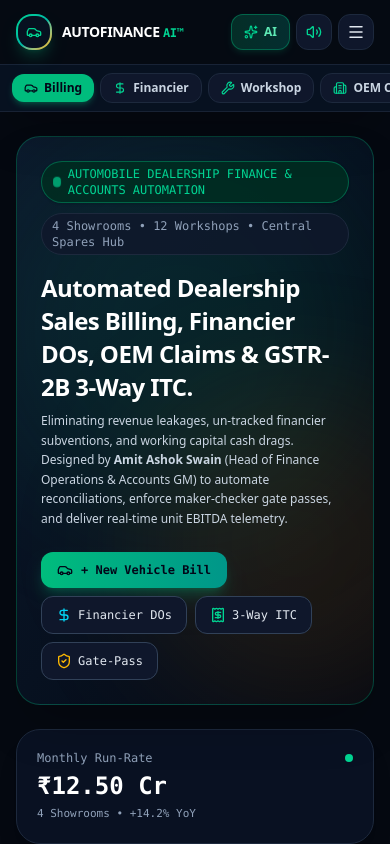
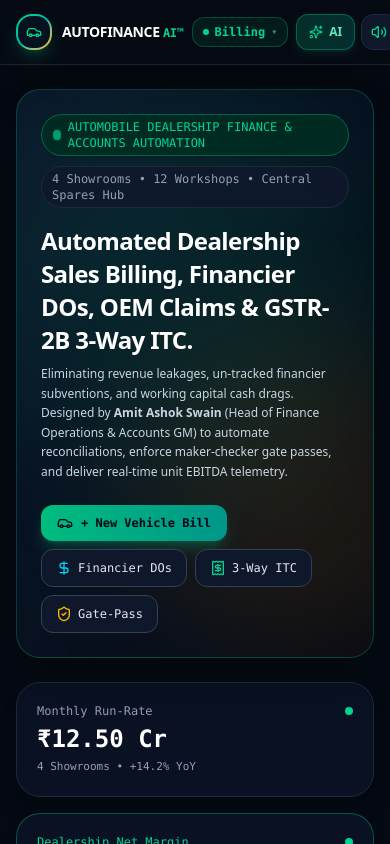
Before and after one commit to Amit-Ashok-Swain/autofinance-ai-automation, a React (Vite) app: page / in a window 390 px wide. Shown: the top 844 px of the page. Built offline with nearby package versions, Linux system fonts and the light colour scheme.

Commit message:
fix: eliminate secondary horizontal scrollbar and enforce 100vw zero-overflow layout

```diff
--- a/src/App.jsx
+++ b/src/App.jsx
@@ -17,7 +17,6 @@ export default function App() {
   const [isAiModalOpen, setIsAiModalOpen] = useState(false);
   const [isDossierOpen, setIsDossierOpen] = useState(false);
 
-  // Global Keyboard Shortcuts (1-7 for modules, ⌘K for Copilot, ⌘D for Dossier, M for Mute)
   useEffect(() => {
     const handleKeyDown = (e) => {
       const isInputting =
@@ -56,7 +55,7 @@ export default function App() {
   }, []);
 
   return (
-    <div className="min-h-screen bg-[#050911] text-slate-100 flex flex-col selection:bg-emerald-500 selection:text-black antialiased">
+    <div className="min-h-screen w-full overflow-x-hidden bg-[#050911] text-slate-100 flex flex-col selection:bg-emerald-500 selection:text-black antialiased">
       <Navbar
         activeTab={activeTab}
         setActiveTab={setActiveTab}
@@ -64,11 +63,11 @@ export default function App() {
         onOpenDossier={() => setIsDossierOpen(true)}
       />
 
-      <main className="flex-1 max-w-7xl mx-auto w-full px-4 sm:px-6 lg:px-8 py-6 sm:py-8 space-y-8">
+      <main className="flex-1 max-w-7xl mx-auto w-full px-4 sm:px-6 lg:px-8 py-6 sm:py-8 space-y-8 overflow-x-hidden">
         <HeaderHero onSelectModule={(tabId) => setActiveTab(tabId)} />
 
         {/* Active Module View */}
-        <div className="relative animate-fadeIn">
+        <div className="relative animate-fadeIn w-full overflow-x-hidden">
           {activeTab === "billing" && <VehicleBillingStudio />}
           {activeTab === "financier" && <FinancierPayoutRecon />}
           {activeTab === "workshop" && <WorkshopServiceBilling />}
@@ -90,7 +89,7 @@ export default function App() {
       />
 
       {/* Footer */}
-      <footer className="border-t border-slate-800/80 bg-slate-950 py-6 px-4 text-center text-xs text-slate-400 font-mono space-y-1">
+      <footer className="border-t border-slate-800/80 bg-slate-950 py-6 px-4 text-center text-xs text-slate-400 font-mono space-y-1 w-full">
         <p>
           AutoFinance AI™ • Multi-Location Automotive Dealership Finance & Accounts Automation
         </p>
--- a/src/components/Navbar.jsx
+++ b/src/components/Navbar.jsx
@@ -14,8 +14,6 @@ import {
   Wrench,
   Menu,
   X,
-  Activity,
-  Layers,
   CheckCircle2,
 } from "lucide-react";
 
@@ -44,7 +42,7 @@ export default function Navbar({ activeTab, setActiveTab, onOpenAiModal, onOpenD
     { id: "billing", label: "Billing", keyNum: "1", icon: Car },
     { id: "financier", label: "Financier", keyNum: "2", icon: DollarSign },
     { id: "workshop", label: "Workshop", keyNum: "3", icon: Wrench },
-    { id: "oem", label: "OEM Claims", keyNum: "4", icon: Building2 },
+    { id: "oem", label: "OEM Rebates", keyNum: "4", icon: Building2 },
     { id: "gst", label: "GST 3-Way", keyNum: "5", icon: Receipt },
     { id: "gatepass", label: "Gate-Pass", keyNum: "6", icon: ShieldCheck },
     { id: "capital", label: "Cash Flow", keyNum: "7", icon: TrendingUp },
@@ -63,9 +61,9 @@ export default function Navbar({ activeTab, setActiveTab, onOpenAiModal, onOpenD
   };
 
   return (
-    <header className="sticky top-0 z-50 bg-[#060b14]/95 backdrop-blur-2xl border-b border-slate-800/80 shadow-2xl">
-      {/* Top Telemetry Strip (Desktop / TV) */}
-      <div className="hidden lg:flex items-center justify-between px-4 sm:px-6 lg:px-8 py-1.5 bg-[#03070f] border-b border-slate-900 text-[11px] font-mono text-slate-400">
+    <header className="sticky top-0 z-50 bg-[#060b14]/95 backdrop-blur-2xl border-b border-slate-800/80 shadow-2xl w-full">
+      {/* Top Telemetry Strip (Visible on Desktop) */}
+      <div className="hidden xl:flex items-center justify-between px-4 sm:px-6 lg:px-8 py-1 bg-[#03070f] border-b border-slate-900 text-[11px] font-mono text-slate-400">
         <div className="flex items-center gap-3">
           <span className="flex items-center gap-1.5 text-emerald-400 font-semibold">
             <span className="w-2 h-2 rounded-full bg-emerald-400 animate-pulse" />
@@ -77,15 +75,15 @@ export default function Navbar({ activeTab, setActiveTab, onOpenAiModal, onOpenD
           <span className="text-cyan-400">RUN-RATE: ₹12.50 CR/MO</span>
         </div>
         <div className="flex items-center gap-3">
-          <span>SHORTCUTS: <kbd className="px-1.5 py-0.5 rounded bg-slate-900 text-slate-300 border border-slate-800">1-7</kbd> MODULES • <kbd className="px-1.5 py-0.5 rounded bg-slate-900 text-slate-300 border border-slate-800">⌘K</kbd> COPILOT</span>
+          <span>SHORTCUTS: <kbd className="px-1.5 py-0.2 rounded bg-slate-900 text-slate-300 border border-slate-800">1-7</kbd> MODULES • <kbd className="px-1.5 py-0.2 rounded bg-slate-900 text-slate-300 border border-slate-800">⌘K</kbd> COPILOT</span>
           <span className="text-slate-700">•</span>
           <span className="text-amber-400 font-bold">{time} IST</span>
         </div>
       </div>
 
-      {/* Main Navigation Bar */}
+      {/* Main Bar (Single Clean Row across all devices, zero sub-bars) */}
       <div className="max-w-7xl mx-auto px-4 sm:px-6 lg:px-8 h-16 sm:h-18 flex items-center justify-between gap-2 sm:gap-4">
-        {/* Brand Logo & Identity */}
+        {/* Brand Logo & Title */}
         <div className="flex items-center gap-2.5 sm:gap-3 shrink-0">
           <div className="w-9 h-9 sm:w-10 sm:h-10 rounded-2xl bg-gradient-to-br from-emerald-400 via-teal-500 to-amber-400 p-0.5 shadow-lg shadow-emerald-500/20 flex items-center justify-center">
             <div className="w-full h-full bg-[#071120] rounded-[14px] flex items-center justify-center text-emerald-400">
@@ -107,7 +105,7 @@ export default function Navbar({ activeTab, setActiveTab, onOpenAiModal, onOpenD
           </div>
         </div>
 
-        {/* Center Segmented Nav Tabs (Visible strictly on Desktop & TV: lg and up) */}
+        {/* Center Segmented Nav Tabs (Desktop: lg and up) */}
         <nav className="hidden lg:flex items-center gap-1 bg-[#091122] p-1 rounded-2xl border border-slate-800/90 shadow-inner">
           {navItems.map((item) => {
             const Icon = item.icon;
@@ -132,16 +130,28 @@ export default function Navbar({ activeTab, setActiveTab, onOpenAiModal, onOpenD
           })}
         </nav>
 
+        {/* Mobile Active Module Pill (Visible on < lg) */}
+        <button
+          onClick={() => {
+            sound.playClick();
+            setMobileMenuOpen(!mobileMenuOpen);
+          }}
+          className="flex lg:hidden items-center gap-1.5 px-2.5 py-1.5 rounded-xl bg-emerald-500/10 border border-emerald-500/30 text-emerald-400 text-xs font-bold font-mono cursor-pointer"
+        >
+          <span className="w-1.5 h-1.5 rounded-full bg-emerald-400 animate-pulse" />
+          <span className="capitalize">{activeTab}</span>
+          <span className="text-[10px] text-slate-500">▾</span>
+        </button>
+
         {/* Right Action Controls */}
         <div className="flex items-center gap-1.5 sm:gap-2 shrink-0">
-          {/* AI Copilot Button */}
           <button
             onClick={() => {
               sound.playMilestone();
               onOpenAiModal();
             }}
             className="flex items-center gap-1.5 px-3 sm:px-3.5 py-1.5 sm:py-2 rounded-xl bg-gradient-to-r from-emerald-500/20 to-teal-500/20 text-emerald-300 border border-emerald-500/40 hover:border-emerald-400 hover:bg-emerald-500/30 text-xs font-bold transition-all shadow-md shadow-emerald-500/10 cursor-pointer h-9 sm:h-10"
-            title="Dealership AI Financial Advisor (⌘K)"
+            title="Dealership AI Copilot (⌘K)"
           >
             <Sparkles className="w-3.5 h-3.5 text-emerald-400 animate-pulse" />
             <span className="hidden sm:inline">AI Copilot</span>
@@ -151,7 +161,6 @@ export default function Navbar({ activeTab, setActiveTab, onOpenAiModal, onOpenD
             </kbd>
           </button>
 
-          {/* Dossier Report */}
           <button
             onClick={() => {
               sound.playClick();
@@ -164,7 +173,6 @@ export default function Navbar({ activeTab, setActiveTab, onOpenAiModal, onOpenD
             <span className="hidden md:inline">Dossier</span>
           </button>
 
-          {/* Sound Mute Toggle */}
           <button
             onClick={handleToggleMute}
             className="p-2 sm:p-2.5 rounded-xl bg-slate-900 hover:bg-slate-800 text-slate-300 border border-slate-800 transition-all cursor-pointer h-9 w-9 sm:h-10 sm:w-10 flex items-center justify-center"
@@ -173,7 +181,6 @@ export default function Navbar({ activeTab, setActiveTab, onOpenAiModal, onOpenD
             {isMuted ? <VolumeX className="w-4 h-4 text-rose-400" /> : <Volume2 className="w-4 h-4 text-emerald-400" />}
           </button>
 
-          {/* Mobile/Tablet Hamburger Trigger (STRICTLY lg:hidden - never visible on desktop!) */}
           <button
             onClick={() => {
               sound.playClick();
@@ -187,33 +194,9 @@ export default function Navbar({ activeTab, setActiveTab, onOpenAiModal, onOpenD
         </div>
       </div>
 
-      {/* Horizontal Swipeable Tab Pill Row on Mobile/Tablet (< lg) */}
-      <div className="lg:hidden border-t border-slate-800/80 bg-[#071120] px-3 py-2 overflow-x-auto scrollbar-none">
-        <div className="flex items-center gap-1.5 min-w-max">
-          {navItems.map((item) => {
-            const Icon = item.icon;
-            const isActive = activeTab === item.id;
-            return (
-              <button
-                key={item.id}
-                onClick={() => handleSelectTab(item.id)}
-                className={`flex items-center gap-1.5 px-3 py-1.5 rounded-xl text-xs font-semibold whitespace-nowrap transition-all cursor-pointer ${
-                  isActive
-                    ? "bg-emerald-500 text-slate-950 font-bold shadow-md shadow-emerald-500/25"
-                    : "bg-slate-900 text-slate-300 border border-slate-800 hover:bg-slate-800"
-                }`}
-              >
-                <Icon className={`w-3.5 h-3.5 ${isActive ? "text-slate-950" : "text-emerald-400"}`} />
-                <span>{item.label}</span>
-              </button>
-            );
-          })}
-        </div>
-      </div>
-
-      {/* Expandable Hamburger Drawer on Mobile/Tablet (< lg) */}
+      {/* Clean Full-Width Mobile/Tablet Drawer (< lg) */}
       {mobileMenuOpen && (
-        <div className="lg:hidden border-t border-emerald-500/20 bg-[#050a14] p-4 space-y-3 shadow-2xl animate-fadeIn">
+        <div className="lg:hidden border-t border-emerald-500/20 bg-[#050a14] p-4 space-y-3 shadow-2xl animate-fadeIn max-w-full overflow-hidden">
           <div className="flex items-center justify-between text-xs font-mono text-slate-400 px-1 border-b border-slate-800 pb-2">
             <span>DEALERSHIP FINANCE MODULES</span>
             <span className="text-emerald-400">AMIT ASHOK SWAIN (GM)</span>
--- a/src/index.css
+++ b/src/index.css
@@ -1,36 +1,20 @@
 @import "tailwindcss";
 
 @layer base {
-  body {
-    font-family: 'Plus Jakarta Sans', sans-serif;
+  html, body {
+    max-width: 100vw;
+    overflow-x: hidden;
+    margin: 0;
+    padding: 0;
+    font-family: 'Plus Jakarta Sans', -apple-system, BlinkMacSystemFont, 'Segoe UI', Roboto, Oxygen, Ubuntu, Cantarell, sans-serif;
+    background-color: #050911;
   }
   code, pre, .font-mono {
     font-family: 'JetBrains Mono', monospace;
   }
 }
 
-/* Custom Luxury Glassmorphism */
-.glass-panel {
-  background: rgba(11, 19, 36, 0.75);
-  backdrop-filter: blur(16px);
-  border: 1px solid rgba(16, 185, 129, 0.15);
-}
-
-.glass-panel-glow {
-  background: rgba(15, 23, 42, 0.85);
-  backdrop-filter: blur(20px);
-  border: 1px solid rgba(16, 185, 129, 0.3);
-  box-shadow: 0 0 35px rgba(16, 185, 129, 0.1);
-}
-
-.glass-panel-amber {
-  background: rgba(15, 23, 42, 0.85);
-  backdrop-filter: blur(20px);
-  border: 1px solid rgba(245, 158, 11, 0.3);
-  box-shadow: 0 0 35px rgba(245, 158, 11, 0.08);
-}
-
-/* Custom Scrollbar */
+/* Custom Scrollbar for vertical scrolling only */
 ::-webkit-scrollbar {
   width: 6px;
   height: 6px;
```
